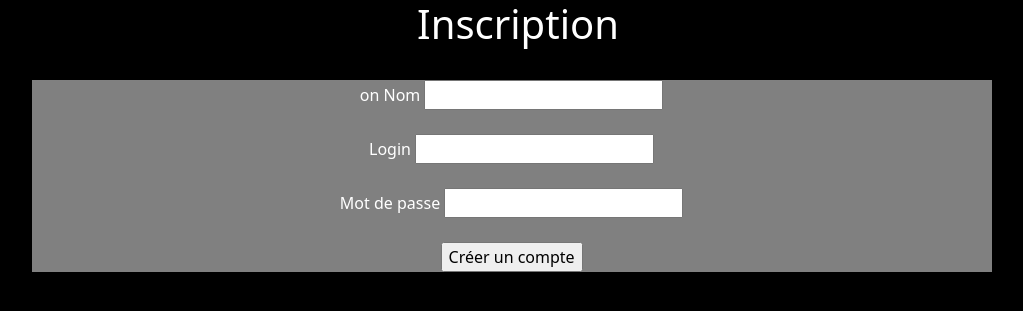
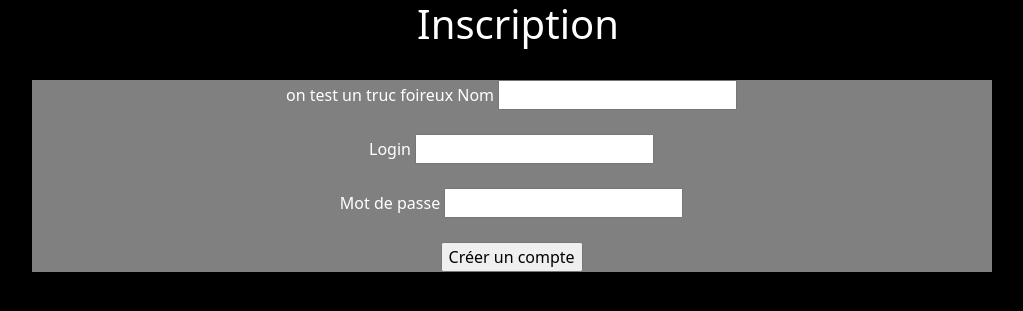
Before and after one commit to BTSPPE/PPE3, a CodeIgniter app: page /ingetis/ in a window 1280 px wide. Shown: the top 311 px of the page, without its empty margins (122-1145 px from the left). Run offline with CodeIgniter, Linux system fonts and the light colour scheme; some libraries are stand-ins or nearby versions.

Commit message:
test
un

truc

foireux

```diff
--- a/application/views/View_inscription.php
+++ b/application/views/View_inscription.php
@@ -13,6 +13,10 @@
         <h1>Inscription</h1><br>
         <p>
             on
+            test
+            un
+            truc
+            foireux
             <label>Nom</label> <input type='text' id='txtNom'><br><br>
             <label>Login</label> <input type='text' id='txtLogin'><br><br>
             <label>Mot de passe</label> <input type='password' id='txtMdp'><br><br>
```
